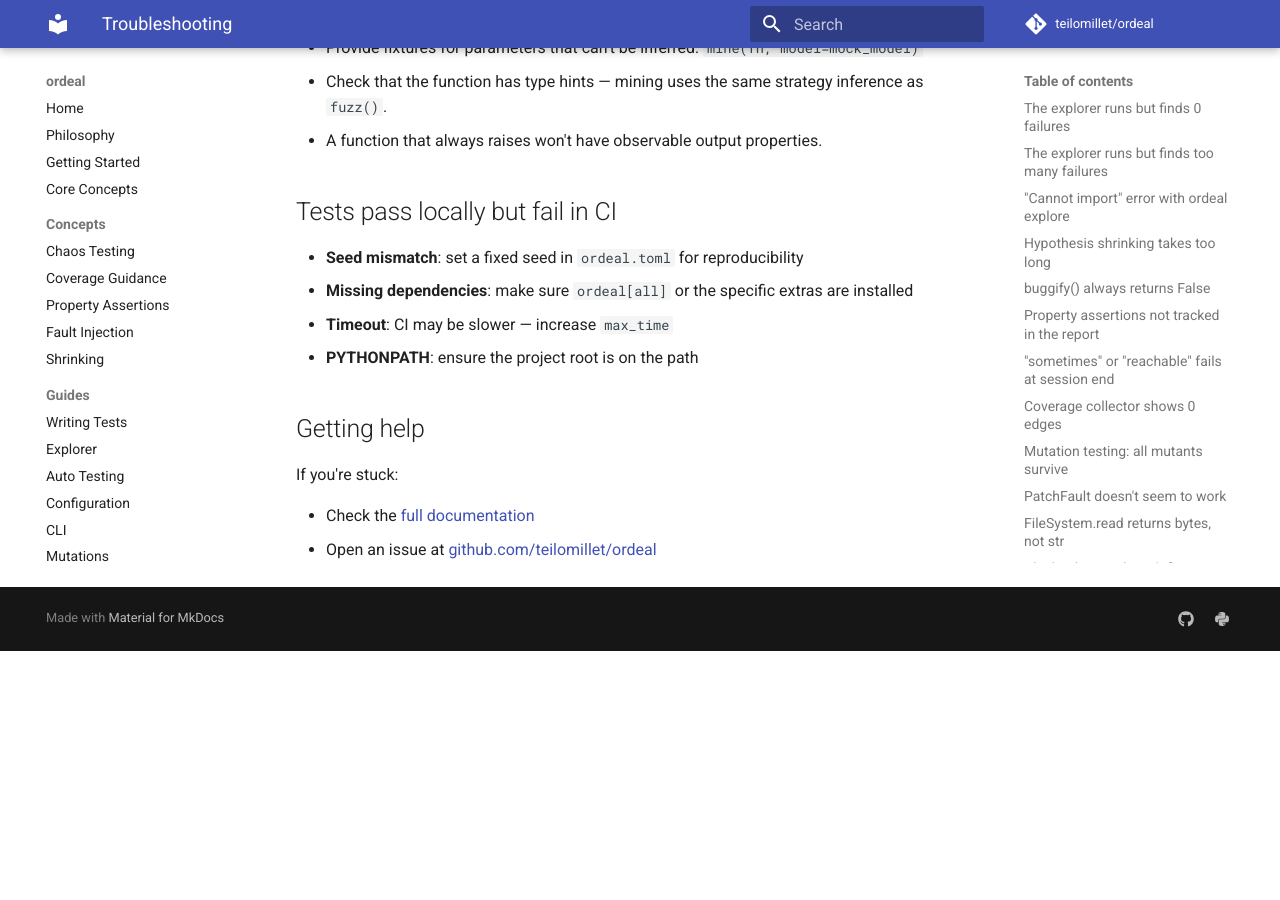
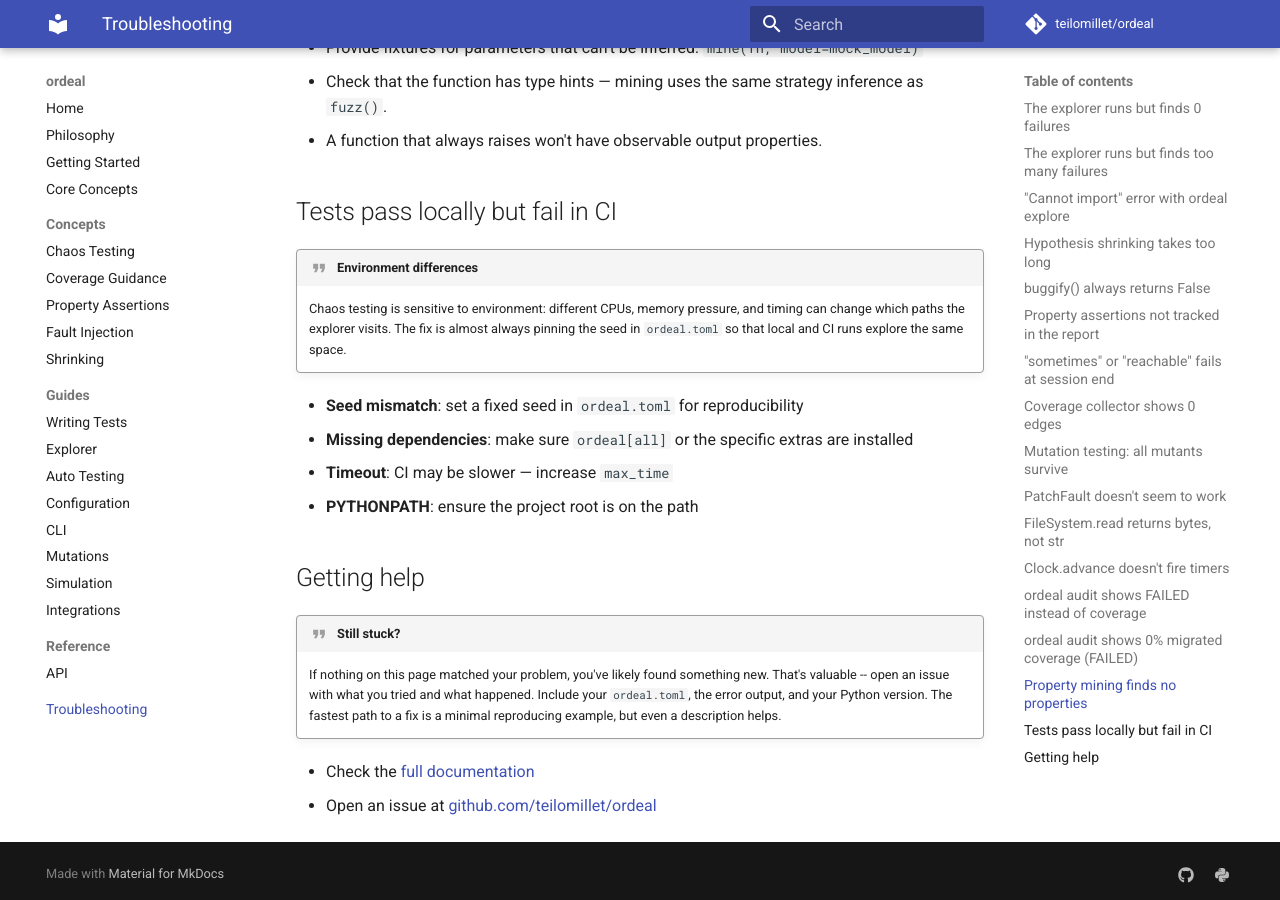
Before and after one commit to teilomillet/ordeal, an MkDocs documentation site: the page built from docs/troubleshooting.md, in a window 1280 px wide and 900 px high, scrolled down 5675 px. Built offline with MkDocs 1.6.1 and Material for MkDocs 9.7.7, drawn with Linux system fonts in a browser that asks for light colours; comment, search, counter and statistics services are not loaded; before the commit the page ends 6326 px from its top, so only the background shows below that.

Commit message:
docs: expand troubleshooting guide
Co-Authored-By: Claude Opus 4.6 (1M context) <noreply@anthropic.com>

```diff
--- a/docs/troubleshooting.md
+++ b/docs/troubleshooting.md
@@ -182,6 +182,9 @@ The migrated test is generated to `.ordeal/test_<module>_migrated.py`. Check:
 
 ## Tests pass locally but fail in CI
 
+!!! quote "Environment differences"
+    Chaos testing is sensitive to environment: different CPUs, memory pressure, and timing can change which paths the explorer visits. The fix is almost always pinning the seed in `ordeal.toml` so that local and CI runs explore the same space.
+
 - **Seed mismatch**: set a fixed seed in `ordeal.toml` for reproducibility
 - **Missing dependencies**: make sure `ordeal[all]` or the specific extras are installed
 - **Timeout**: CI may be slower — increase `max_time`
@@ -189,7 +192,8 @@ The migrated test is generated to `.ordeal/test_<module>_migrated.py`. Check:
 
 ## Getting help
 
-If you're stuck:
+!!! quote "Still stuck?"
+    If nothing on this page matched your problem, you've likely found something new. That's valuable -- open an issue with what you tried and what happened. Include your `ordeal.toml`, the error output, and your Python version. The fastest path to a fix is a minimal reproducing example, but even a description helps.
 
 - Check the [full documentation](https://docs.byordeal.com/)
 - Open an issue at [github.com/teilomillet/ordeal](https://github.com/teilomillet/ordeal/issues)
```
